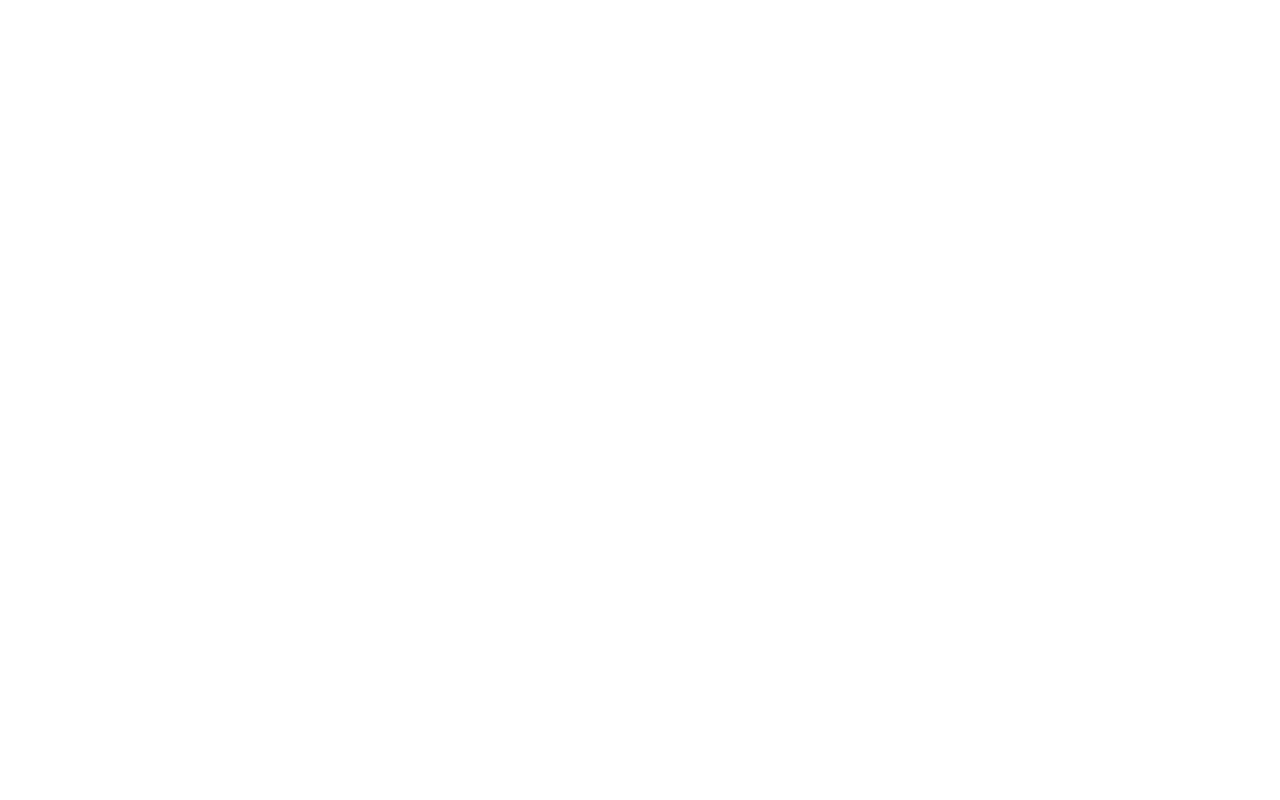
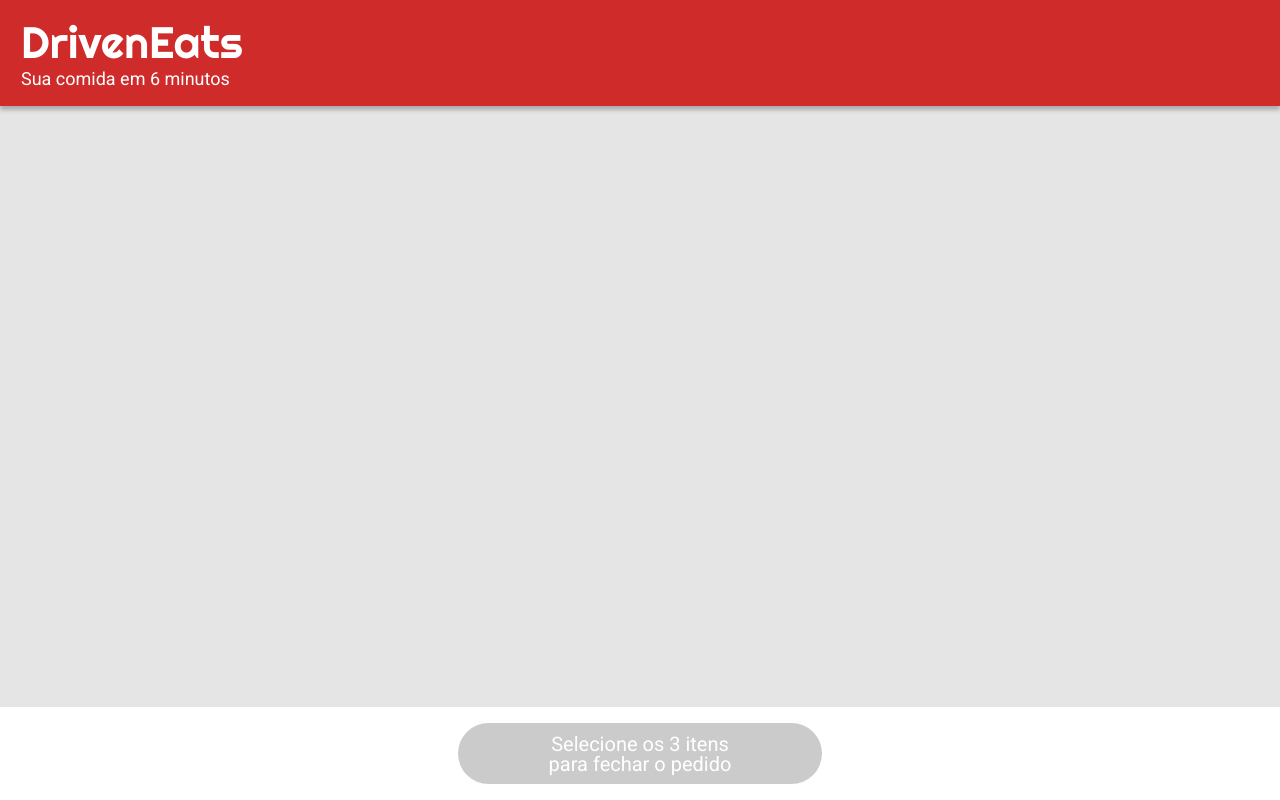
Before and after one commit to bruno-ruotolo/driveneats, a plain HTML site: page index.html in a window 1280 px wide. Drawn offline with Linux system fonts and the light colour scheme.

Commit message:
Header e Footer (HTML E CSS)

```diff
--- a/css/styles.css
+++ b/css/styles.css
@@ -0,0 +1,70 @@
+ /* font-family: 'Righteous', cursive; */
+
+/* CSS GERAIS*/
+* {
+    box-sizing: border-box;
+}
+
+body {
+    background-color: #E5E5E5;
+    font-family: 'Roboto', sans-serif;
+}
+
+span{
+     font-family: 'Righteous', cursive;
+}
+
+/* HEADER */
+header {
+    position: fixed;
+    top:0;
+    left:0;
+    margin: 0 auto;
+    width: 100%;
+    background-color: #CF2B2B;
+    box-shadow: 0px 4px 4px rgba(0, 0, 0, 0.25);
+}
+
+header h1{
+    font-size:44px;
+    color: #FFFFFF;
+    font-weight: 400;
+    margin: 20px 0 5px 21px;
+}
+
+header p{
+    font-size:18px;
+    color: #FFFFFF;
+    font-weight: 400;
+    margin: 0 0 18px 21px;
+}
+
+/* RODAPÉ */
+footer {
+    background-color: #FFFFFF;
+    position: fixed;
+    bottom: 0;
+    left: 0;
+    margin: 0 auto;
+    width: 100%;
+    padding: 16px 25px;
+}
+
+.footer_dentro{
+    display: flex;
+    align-items: center;
+    justify-content: center;
+    width: 364px;
+    height: 61px;
+    margin: 0 auto;
+    border-radius: 50px;
+    background-color: #CBCBCB;
+}
+
+footer p{
+    padding: 0 75px;
+    text-align: center;
+    font-size: 20px;
+    font-weight: 400;
+    color: #FFFFFF;
+}
--- a/index.html
+++ b/index.html
@@ -6,12 +6,29 @@
     <meta http-equiv="X-UA-Compatible" content="IE=edge">
     <meta name="viewport" content="width=device-width, initial-scale=1.0">
     <title>DrivenEats</title>
+    <link rel="preconnect" href="https://fonts.googleapis.com">
+    <link rel="preconnect" href="https://fonts.gstatic.com" crossorigin>
+    <link href="https://fonts.googleapis.com/css2?family=Righteous&family=Roboto:wght@300;400;700&display=swap"
+        rel="stylesheet">
     <link rel="stylesheet" href="css/reset.css">
     <link rel="stylesheet" href="css/styles.css">
+
 </head>
 
 <body>
 
+    <!-- CABEÇALHO -->
+    <header>
+        <h1><span>DrivenEats</span></h1>
+        <p>Sua comida em 6 minutos</p>
+    </header>
+
+    <!-- RODAPÉ -->
+    <footer>
+        <div class="footer_dentro">
+            <p>Selecione os 3 itens para fechar o pedido</p>
+        </div>
+    </footer>
 </body>
 
 </html>
```
